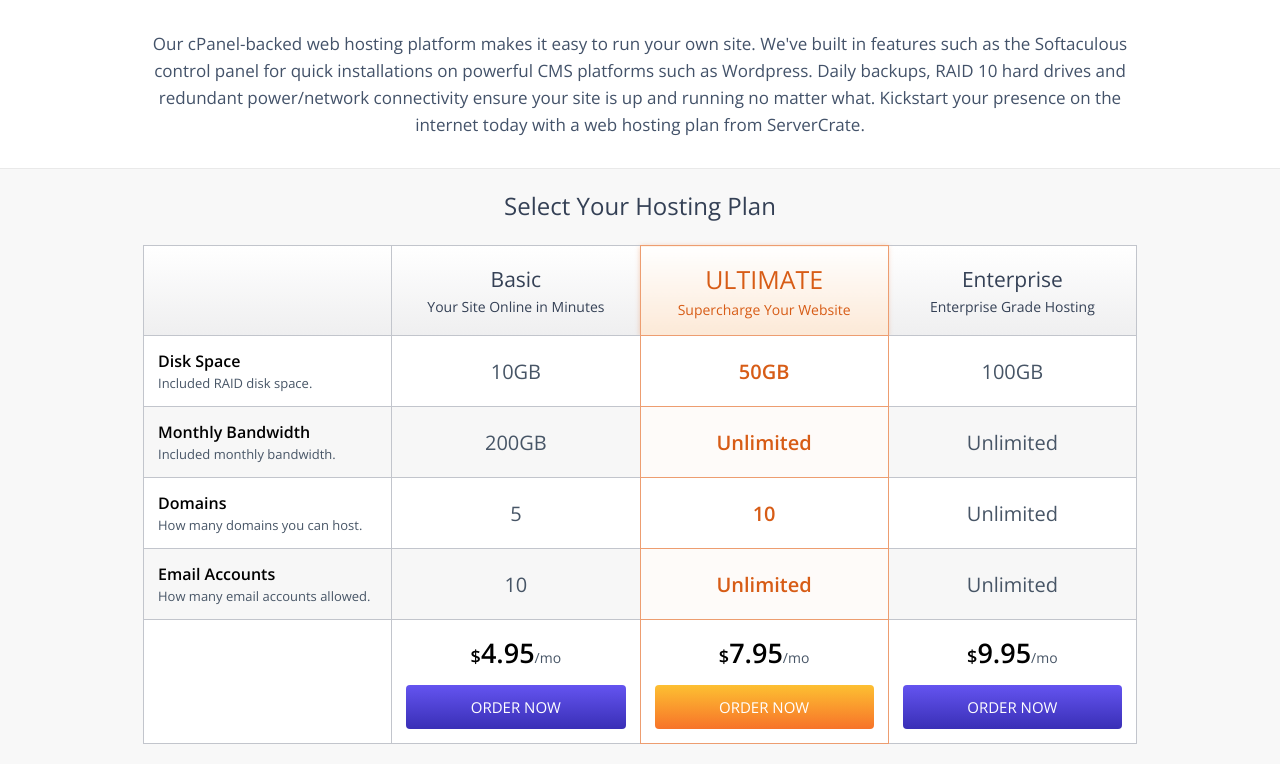
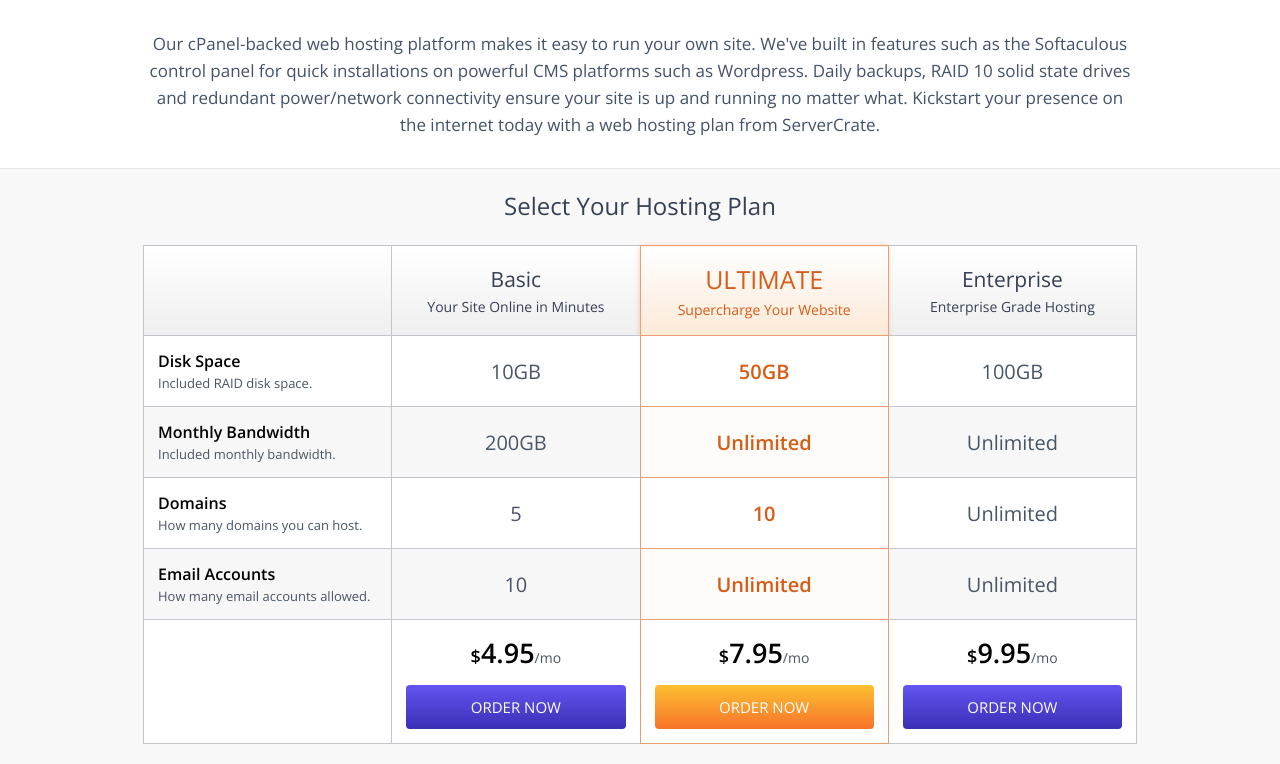
Before and after one commit to RobertClarke/ServerCrate, a PHP site: page /web-hosting in a window 1280 px wide. Shown: the part 250-1014 px from the top of the page. Run offline with PHP 8.4, Linux system fonts and the light colour scheme; some libraries are stand-ins or nearby versions.

Commit message:
Update web-hosting.php

```diff
--- a/web-hosting.php
+++ b/web-hosting.php
@@ -4,7 +4,7 @@
 	'id'		=>	'shared',
 	'title'		=>	'Web Hosting Plans',
 	'seo_desc'	=>	'Starting a web presence can sometimes be difficult, our simple web hosting plans make it easy to start your own website.',
-	'seo_tags'	=>	'web hosting, web hosting dallas, server hosting, cpanel hosting, shared web hosting',
+	'seo_tags'	=>	'web hosting, web hosting seattle, server hosting, cpanel hosting, shared web hosting',
 	'cta_title'	=>	"Web Hosting",
 	'cta_desc'	=>	"Create an online presence in minutes."
 ];
@@ -15,7 +15,7 @@
 		<div class="body">
 			<div class="wrapper">
 				<section class="cta">
-					<p>Our cPanel-backed web hosting platform makes it easy to run your own site. We've built in features such as the Softaculous control panel for quick installations on powerful CMS platforms such as Wordpress. Daily backups, RAID 10 hard drives and redundant power/network connectivity ensure your site is up and running no matter what. Kickstart your presence on the internet today with a web hosting plan from ServerCrate.</p>
+					<p>Our cPanel-backed web hosting platform makes it easy to run your own site. We've built in features such as the Softaculous control panel for quick installations on powerful CMS platforms such as Wordpress. Daily backups, RAID 10 solid state drives and redundant power/network connectivity ensure your site is up and running no matter what. Kickstart your presence on the internet today with a web hosting plan from ServerCrate.</p>
 				</section>
 			</div>
 		</div>
```
